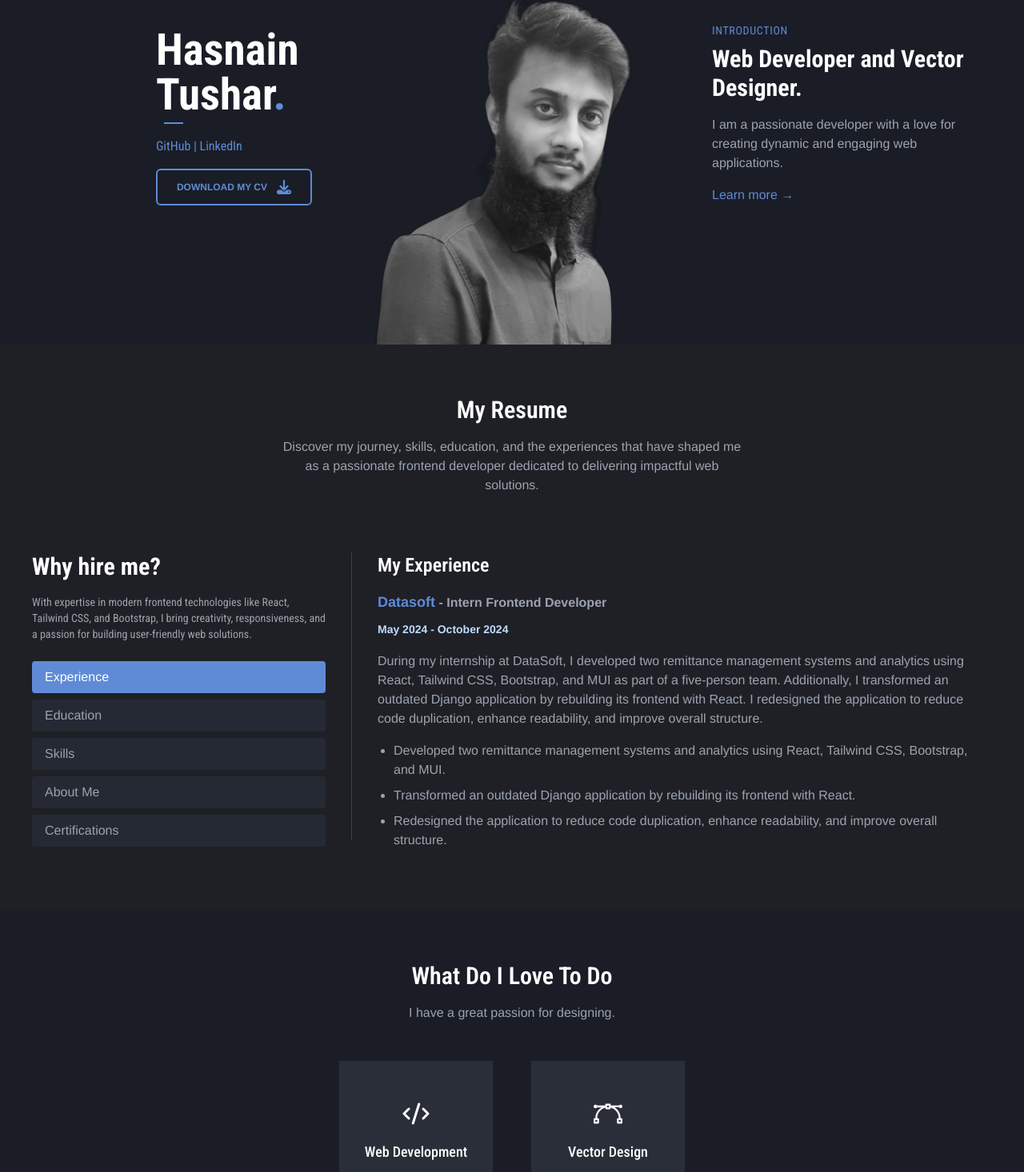
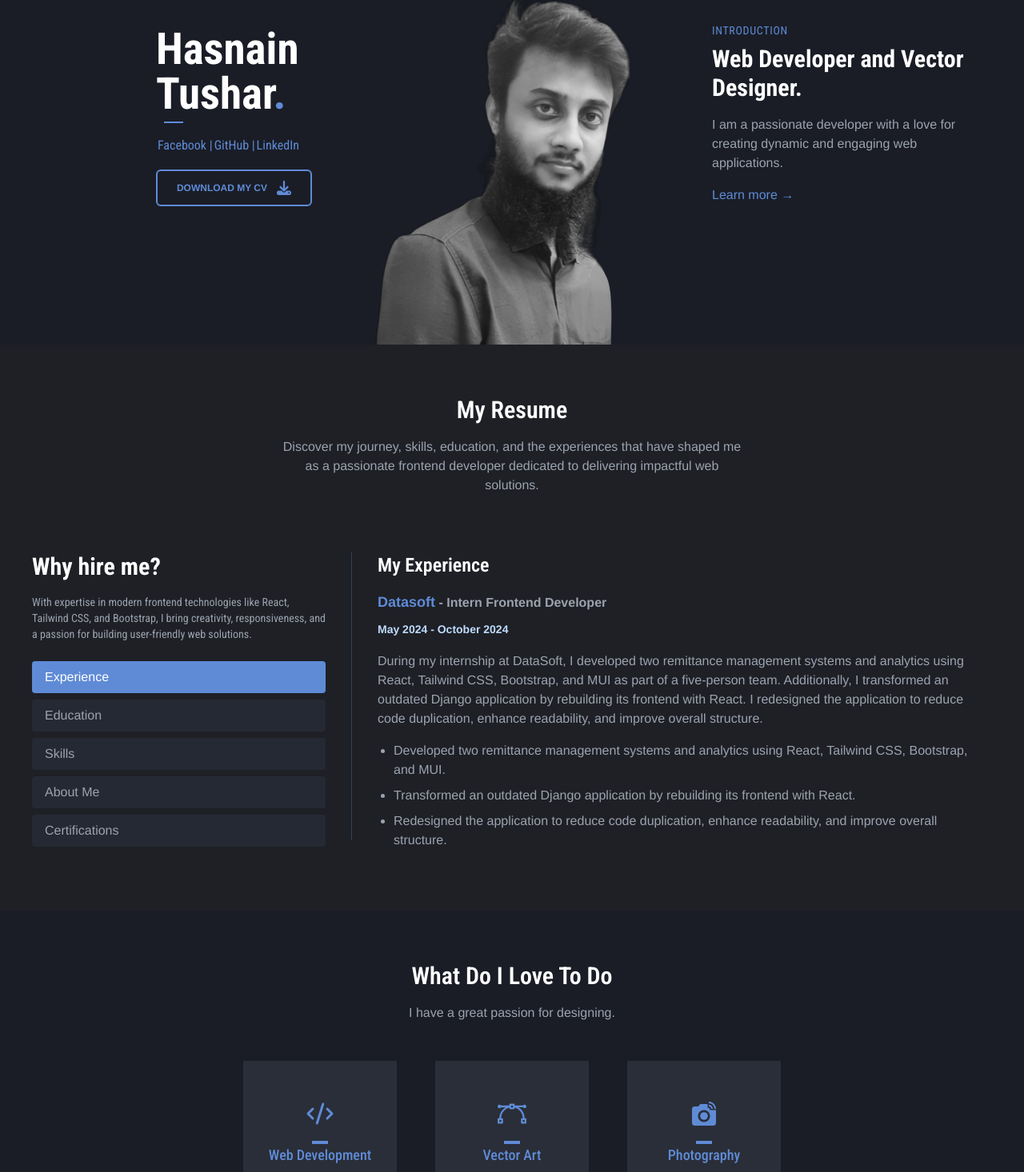
Before and after one commit to Hacnine/Myliveresume, a React (Vite) app: page / in a window 1280 px wide. Shown: the part 146-1612 px from the top of the page at 80% size. Built offline with nearby package versions, Linux system fonts and the light colour scheme; a web font is replaced by a local one.

Commit message:
Links are added.

```diff
--- a/src/app/component/Hero.jsx
+++ b/src/app/component/Hero.jsx
@@ -1,6 +1,7 @@
 import { motion } from 'framer-motion';
 import { forwardRef } from 'react';
 import { FaDownload } from "react-icons/fa6";
+import { socialLinks } from '../constant';
 
 const Hero = forwardRef(({ scrollToRef }, ref) => {
 
@@ -31,27 +32,29 @@ const Hero = forwardRef(({ scrollToRef }, ref) => {
             <div className="w-6 ml-2.5 bg-yellow-500 h-0.5"></div>
           </h1>
 
-        <p className="text-yellow-500 font-roboto">
+          <div className="text-yellow-500 flex  font-roboto">
+            {socialLinks.map((link, index, array) => (
+              <span className=' group center flex-col'>
+              <span key={index}>
                 <a
-            href="https://github.com/hacnine"
+                  href={link.url}
                   target="_blank"
                   rel="noopener noreferrer"
-            className="hover:underline"
+                  className=" ml-0.5"
                 >
-            GitHub
-          </a>{" "}
-          |{" "}
+                  {link.name}
+                </a>
+                {" "}{index < array.length - 1 && " | "}
+              </span>
+              <div className="w-1 bg-transparent group-hover:bg-yellow-500  h-0.5 transition-all duration-500 group-hover:w-full"></div>
+              </span>
+            ))}
+          </div>
+
           <a
-            href="https://www.linkedin.com/in/hacnine/"
+            href="https://drive.google.com/file/d/1-s4V3DwRW0c4J2PFn4sBVBIj3O1WuVfn/view?usp=sharing"
             target="_blank"
             rel="noopener noreferrer"
-            className="hover:underline"
-          >
-            LinkedIn
-          </a>
-        </p>
-        <a
-          href="https://drive.google.com/file/d/1-s4V3DwRW0c4J2PFn4sBVBIj3O1WuVfn/view?usp=sharing"
             className="mt-4 px-6 py-3 border-2 border-yellow-500 hover:text-white text-xs font-semibold text-yellow-500 uppercase font-helvetica flex items-center gap-3 hover:bg-yellow-500 transition duration-300 rounded-md"
           >
             Download My CV <FaDownload className="text-lg" />
@@ -77,25 +80,24 @@ const Hero = forwardRef(({ scrollToRef }, ref) => {
           <div className="w-6 ml-2.5 bg-yellow-500 h-0.5"></div>
         </h1>
 
-        <p className="text-yellow-500 font-roboto">
+        <div className="text-yellow-500 flex font-roboto">
+        {socialLinks.map((link, index, array) => (
+              <span className=' group center flex-col'>
+              <span key={index}>
                 <a
-            href="https://github.com/hacnine"
+                  href={link.url}
                   target="_blank"
                   rel="noopener noreferrer"
-            className="hover:underline"
+                  className=" ml-0.5"
                 >
-            GitHub
-          </a>{" "}
-          |{" "}
-          <a
-            href="https://www.linkedin.com/in/hacnine/"
-            target="_blank"
-            rel="noopener noreferrer"
-            className="hover:underline"
-          >
-            LinkedIn
+                  {link.name}
                 </a>
-        </p>
+                {" "}{index < array.length - 1 && " | "}
+              </span>
+              <div className="w-1 bg-transparent group-hover:bg-yellow-500  h-0.5 transition-all duration-500 group-hover:w-[80%]"></div>
+              </span>
+            ))}
+        </div>
         <a
           href="https://drive.google.com/file/d/1-s4V3DwRW0c4J2PFn4sBVBIj3O1WuVfn/view?usp=sharing"
           className="mt-4 px-6 py-3 border-2 border-yellow-500 hover:text-white text-xs font-semibold text-yellow-500 uppercase font-helvetica flex items-center gap-3 hover:bg-yellow-500 transition duration-300 rounded-md w-fit"
--- a/src/app/component/Resume/Education.jsx
+++ b/src/app/component/Resume/Education.jsx
@@ -7,13 +7,13 @@ const Education = () => {
       <div className=' gap-4 center  flex-col md:flex-row min-w-full'>
                         <div className=" bg-[#283240] w-fit p-4 rounded">
                             <p className=' text-yellow-500 text-sm font-semibold'>2010 - 2011</p>
-                            <p className=' text-gray-100 mt-1 font-semibold'>SSC in Science</p>
+                            <p className=' text-gray-100 mt-1 font-semibold text-sm'>SSC in Science</p>
                             <li className=' text-gray-400 text-sm mt-2'>Shandhani School and College</li>
                         </div>
 
                         <div className=" bg-[#283240] w-fit p-4 rounded">
                             <p className=' text-yellow-500 text-sm font-semibold'>2012 - 2014</p>
-                            <p className=' text-gray-100 mt-1 font-semibold'>HSC in Science</p>
+                            <p className=' text-gray-100 mt-1 font-semibold text-sm'>HSC in Science</p>
                             <li className=' text-gray-400 text-sm mt-2'>Shandhani School and College</li>
                         </div>
 
--- a/src/app/component/Service/ServiceCard.jsx
+++ b/src/app/component/Service/ServiceCard.jsx
@@ -23,16 +23,17 @@ const ServiceCard = ({ title, projects, Icon }) => {
                 visible: { opacity: 1, y: 0 },
             }}
             transition={{ duration: 0.5 }}
-            className="bg-gray-500/20 md:w-48 md:py-12 px-5 py-10 center flex-col text-center group"
+            className="bg-gray-500/20 md:w-48 md:py-12 px-5 py-10 center flex-col text-center group text-yellow-500"
         >
-            <div className="text-4xl mb-4 group-hover:text-yellow-500 transition-colors duration-300">
+            <div className="text-4xl mb-4 group-hover:text-blue-500 transition-colors duration-300">
                 {Icon}
             </div>
-            <h3 className="text-lg font-medium mb-2 group-hover:text-yellow-500 transition-colors duration-500">
+            <div className="bg-yellow-500 h-1 group-hover:w-[80%] transition-all duration-700 w-5"></div>
+            <h3 className="md:text-lg text-sm text-nowrap font-medium mb-2 group-hover:text-blue-500 transition-colors duration-500">
                 {title}
             </h3>
-            <p className="text-gray-400 text-sm group-hover:text-yellow-500 transition-colors duration-400">
-                {projects} projects
+            <p className="text-yellow-500 text-sm group-hover:text-yebluellow-500 transition-colors duration-400">
+                {projects}
             </p>
         </motion.div>
     );
--- a/src/app/component/Service/ServicesSection.jsx
+++ b/src/app/component/Service/ServicesSection.jsx
@@ -12,13 +12,13 @@ const ServicesSection = () => (
         I have a great passion for designing.
         </p>
       </div>
-      <div className="grid grid-cols-2  gap-6 md:gap-12 mb-12  ">
+      <div className="grid grid-cols-3  gap-6 md:gap-12 mb-12  ">
         {services.map((service, index) => (
           <ServiceCard key={index} {...service} />
         ))}
       </div>
 
-      <div className="grid grid-cols-2  gap-6 md:gap-12 md:place-items-stretch r">
+      <div className="grid grid-cols-3  gap-6 md:gap-12 md:place-items-stretch r">
         {stats.map((stat, index) => (
           <StatCard key={index} {...stat} />
         ))}
--- a/src/app/constant/index.jsx
+++ b/src/app/constant/index.jsx
@@ -21,12 +21,19 @@ import { IoLogoJavascript } from 'react-icons/io';
 import { FaSass, FaPython } from 'react-icons/fa';
 import { IoLogoHtml5 } from "react-icons/io";
 import { SiRedux } from "react-icons/si";
+import { MdLinkedCamera } from "react-icons/md";
+
+export const socialLinks = [
+  { name: "Facebook", url: "https://www.facebook.com/hacninetusar/" },
+  { name: "GitHub", url: "https://github.com/hacnine" },
+  { name: "LinkedIn", url: "https://www.linkedin.com/in/hacnine/" },
+]
 
 export const contactMethods = [
   { type: '', value: 'hacninetusar@gmail.com', icon: <MdEmail /> },
   { type: '', value: '+8801403041607', icon: <IoCallSharp /> },
   { type: '', value: 'live:hacninetusar_1', icon: <FaSkype /> },
-  { type: '', value: 'https://wa.me/01403041607', icon: <IoLogoWhatsapp/> },
+  { type: '', value: 'https://wa.me/01403041607', icon: <IoLogoWhatsapp /> },
   { type: '', value: 'Github.com/Hacnine', icon: <BsGithub /> },
   { type: '', value: 'Linkedin.com/in/hacnine/', icon: <FaLinkedin /> },
 ];
@@ -38,20 +45,21 @@ export const stats = [
 ];
 
 export const services = [
-  { title: 'Web Development', projects: 10, Icon: <LuCode2 /> },
-  { title: 'Vector Design', projects: 29, Icon: <SlVector /> },
+  { title: 'Web Development', projects: "10+ Projects", Icon: <LuCode2 /> },
+  { title: 'Vector Art', projects: "29+ Works", Icon: <SlVector /> },
+  { title: 'Photography', projects: "100+ Works", Icon: <MdLinkedCamera /> },
 
 
 ];
 
 export const profileInfo = [
-  {title: 'Name', info: 'Md. Hasnain Tushar'},
-  {title: 'Experience', info: 'Almost six months'},
-  {title: 'Address', info: 'Kallyanpur, Dhaka'},
-  {title: 'Nationality', info: 'Bangladeshi'},
-  {title: 'Languages', info: 'Bangla, English'},
-  {title: 'Phone', info: '+8801403041607'},
-  {title: 'Email', info: 'hacninetusar@gmail.com'},
+  { title: 'Name', info: 'Md. Hasnain Tushar' },
+  { title: 'Experience', info: 'Almost six months' },
+  { title: 'Address', info: 'Kallyanpur, Dhaka' },
+  { title: 'Nationality', info: 'Bangladeshi' },
+  { title: 'Languages', info: 'Bangla, English' },
+  { title: 'Phone', info: '+8801403041607' },
+  { title: 'Email', info: 'hacninetusar@gmail.com' },
 
 
 ]
@@ -135,7 +143,7 @@ export const projectDetails = [
   {
     title: "Car Hive",
     description: "It is a responsive frontend car rental project with a pixel-perfect design. Users can browse cars, view detailed features and rental prices, and manage their rental list by adding or removing cars. Visit the live preview link for more details.",
-      technogies: ["React.js",  "React Router", "React Slick","Vite"],
+    technogies: ["React.js", "React Router", "React Slick", "Vite"],
     github: ' https://github.com/Hacnine/CarHive',
     livepreview: 'https://carhive.netlify.app',
     images: [
```
Lines whose indentation alone changed are shown as unchanged.
